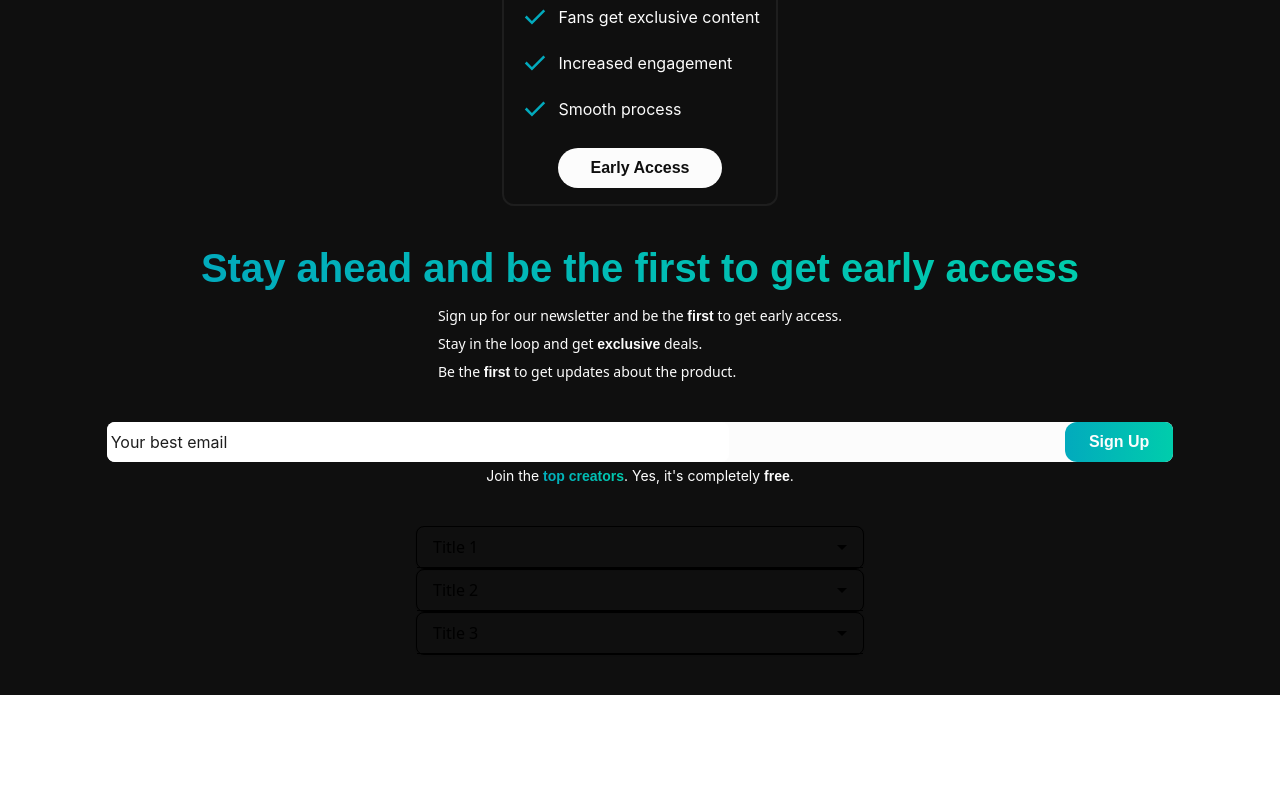
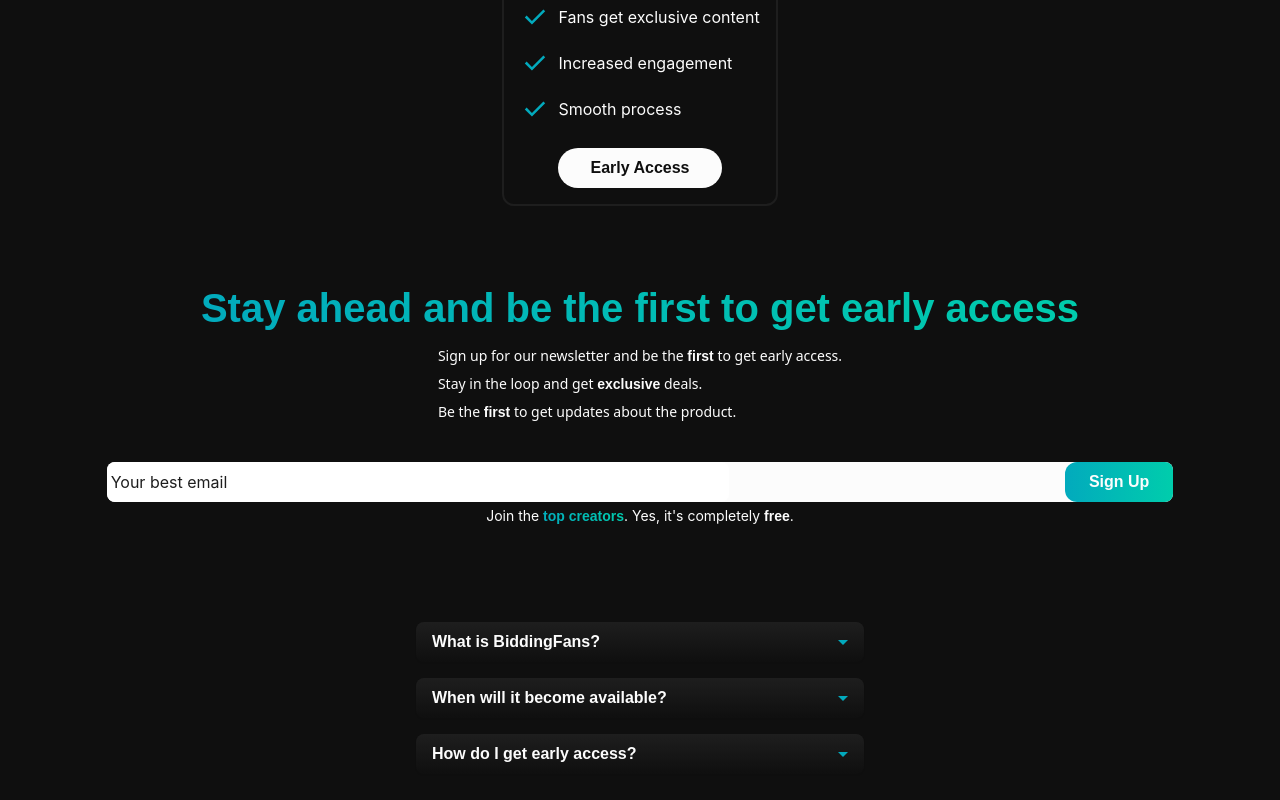
Before and after one commit to DamoFD/biddingfans-landing, a Vue app: page / in a window 1280 px wide. Shown: the part 3389-4189 px from the top of the page. Before the commit the page ends 4084 px from the top, so only its background shows below. Built offline with nearby package versions, Linux system fonts and the light colour scheme; a web font is replaced by a local one.

Commit message:
faq styled

```diff
--- a/src/Pages/HomeLanding.vue
+++ b/src/Pages/HomeLanding.vue
@@ -92,7 +92,7 @@
       </div>
     </section>
     <!-- Newsletter -->
-    <section id="newsletter" class="w-full flex justify-center pt-10 relative overflow-x-hidden">
+    <section id="newsletter" class="w-full flex justify-center py-10 relative overflow-x-hidden mt-10">
       <div class="w-10/12 flex flex-col items-center z-[2]">
         <h2 class="text-gradient text-[40px] line-height font-nunito font-extrabold">
           Stay ahead and be the first to get early access
@@ -145,6 +145,10 @@
         <FaqDropdown />
       </div>
     </section>
+    <!-- Socials Section -->
+    <section id="socials">
+
+    </section>
   </div>
 </template>
 
--- a/src/components/FaqDropdown.vue
+++ b/src/components/FaqDropdown.vue
@@ -1,25 +1,25 @@
 <template>
   <div class="w-full max-w-md mx-auto">
     <div
-        class="border border-gray-300 rounded-lg shadow-sm"
+        class="rounded-lg shadow-sm"
         v-for="(item, i) in items"
         :key="i"
     >
       <button
           @click="toggle(i)"
-          class="w-full text-left px-4 py-2 text-gray-700 bg-white hover:bg-gray-100 flex justify-between items-center"
+          class="w-full text-left px-4 py-2 text-brand-white font-nunito font-extrabold hover:bg-gray-100 flex justify-between items-center bg-gradient-to-t from-brand-black to-brand-neutral rounded-lg mt-4"
       >
         {{ item.title }}
         <span class="arrow" :class="{ 'rotate-180': open === i}" />
       </button>
 
       <div
-          class="border-t border-gray-300 bg-gray-50 overflow-hidden transition-all ease-in-out duration-500"
+          class=" bg-gray-50 overflow-hidden transition-all ease-in-out duration-500"
           :class="open === i ? 'max-h-20' : 'max-h-0'"
       >
-        <div class="px-4 py-2">
+        <p class="px-4 py-2 text-brand-white">
           {{ item.content }}
-        </div>
+        </p>
       </div>
     </div>
   </div>
@@ -29,9 +29,9 @@
 import { ref } from 'vue';
 
 const items = ref([
-  { title: 'Title 1', content: 'Content 1' },
-  { title: 'Title 2', content: 'Content 2' },
-  { title: 'Title 3', content: 'Content 3' },
+  { title: 'What is BiddingFans?', content: 'Content 1' },
+  { title: 'When will it become available?', content: 'Content 2' },
+  { title: 'How do I get early access?', content: 'Content 3' },
 ]);
 
 const open = ref(null);
@@ -52,7 +52,7 @@
   height: 0;
   border-left: 5px solid transparent;
   border-right: 5px solid transparent;
-  border-top: 5px solid black;
+  border-top: 5px solid #02AABD;
   transition: transform .3s ease-in-out;
 }
 
```
